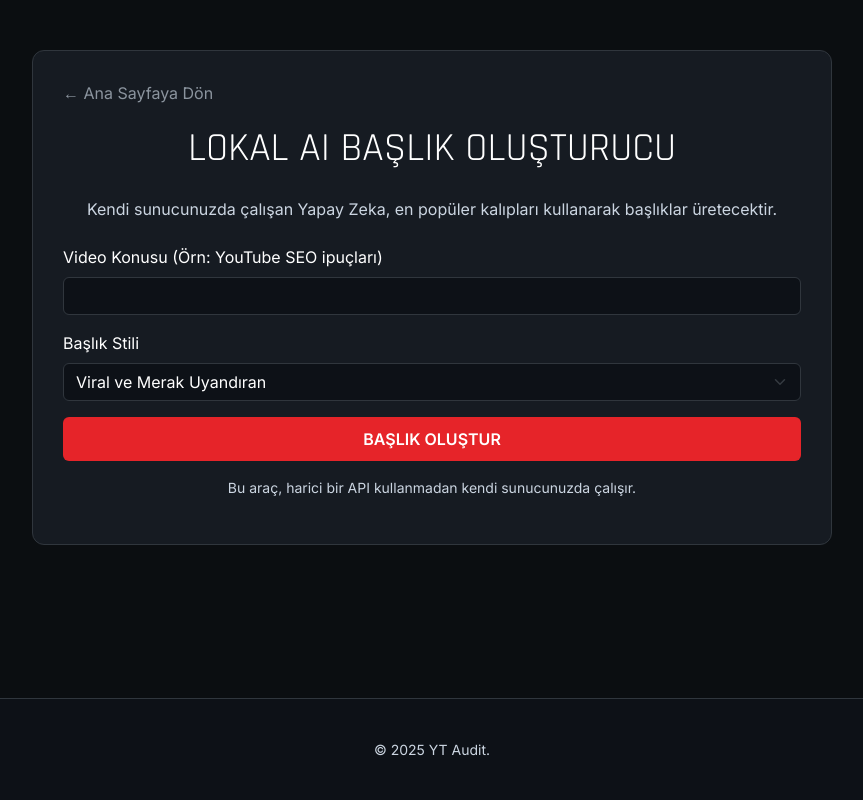
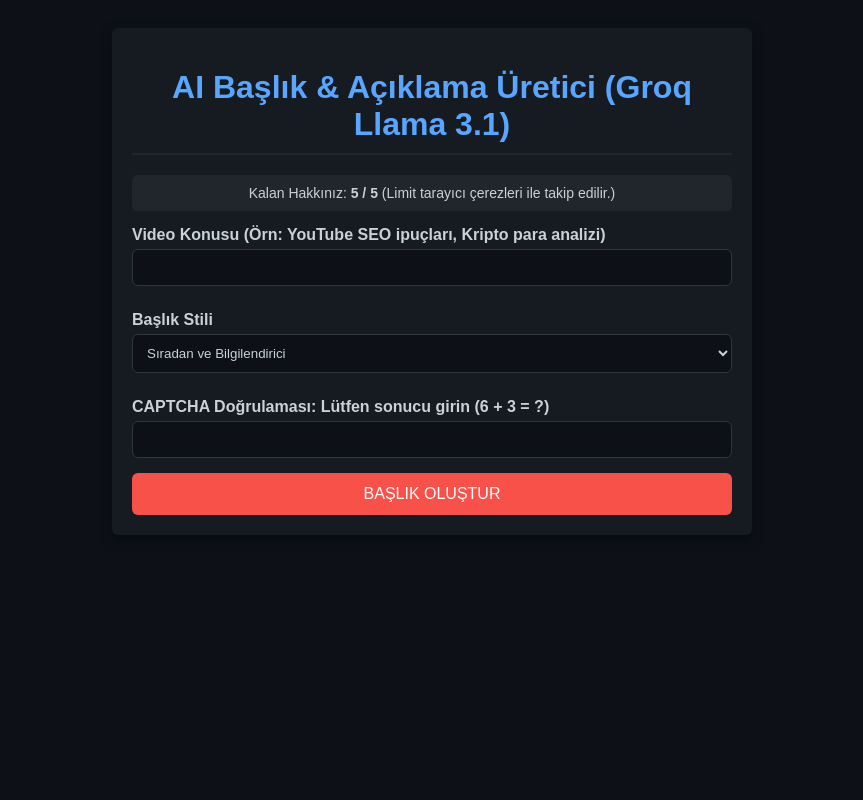
Before and after one commit to 2psgmvs86m-a11y/youtube-trend-analiz, a Flask app: page /araclar/ai-baslik in a window 1280 px wide. Shown: the whole page, without its empty margins (208-1071 px from the left). Run offline with Flask 3, Linux system fonts and the light colour scheme.

Commit message:
Update ai_tool.html

```diff
--- a/templates/ai_tool.html
+++ b/templates/ai_tool.html
@@ -3,97 +3,83 @@
 <head>
     <meta charset="UTF-8">
     <meta name="viewport" content="width=device-width, initial-scale=1.0">
-    <title>AI Başlık Oluşturucu - YT Audit</title>
-    <link href="https://cdn.jsdelivr.net/npm/bootstrap@5.3.0/dist/css/bootstrap.min.css" rel="stylesheet">
-    <link href="https://fonts.googleapis.com/css2?family=Rajdhani:wght@400;600;700&family=Inter:wght@300;400;600&display=swap" rel="stylesheet">
-    <link rel="stylesheet" href="https://cdnjs.cloudflare.com/ajax/libs/font-awesome/6.4.0/css/all.min.css">
+    <title>AI Başlık ve Açıklama Üretici</title>
     <style>
-        :root { --dark-bg: #0b0e11; --card-bg: #161b22; --accent: #e62429; --text-main: #ffffff; }
-        body { background-color: var(--dark-bg); color: var(--text-main); font-family: 'Inter', sans-serif; display: flex; flex-direction: column; min-height: 100vh; }
-        h1, h2, h3 { color: #ffffff !important; font-family: 'Rajdhani', sans-serif; text-transform: uppercase; }
-
-        /* DÜZELTME: GENEL OKUNABİLİRLİK */
-        .text-muted { color: #cbd5e1 !important; opacity: 1 !important; }
-        .form-label { color: #ffffff !important; } /* Label'lar beyaz olsun */
-
-        .main-container { max-width: 800px; margin: 50px auto; padding: 30px; background: #161b22; border: 1px solid #30363d; border-radius: 12px; flex: 1;}
-
-        /* FORM ALANLARI */
-        .form-control, .form-select {
-            background-color: #0d1117;
-            color: white;
-            border: 1px solid #30363d;
+        body { font-family: 'Arial', sans-serif; background-color: #0d1117; color: #c9d1d9; padding: 20px; }
+        .container { max-width: 600px; margin: auto; background-color: #161b22; padding: 20px; border-radius: 6px; box-shadow: 0 4px 12px rgba(0, 0, 0, 0.5); }
+        h1 { color: #58a6ff; border-bottom: 2px solid #21262d; padding-bottom: 10px; margin-bottom: 20px; text-align: center; }
+        form label { display: block; margin: 10px 0 5px; font-weight: bold; }
+        form input[type="text"], form select, form textarea {
+            width: 100%; padding: 10px; margin-bottom: 15px; border: 1px solid #30363d; border-radius: 6px; background-color: #0d1117; color: #c9d1d9; box-sizing: border-box;
         }
-        .form-control:focus, .form-select:focus { box-shadow: none; border-color: var(--accent); }
-
-        .btn-generate { background: var(--accent); border: none; color: white; font-weight: 700; padding: 10px 20px; }
-        .result-box { background: #0d1117; border: 1px solid #30363d; padding: 20px; border-radius: 8px; margin-top: 30px; }
-        .title-item { background: #21262d; padding: 10px; border-radius: 6px; margin-bottom: 8px; font-weight: 600; color: #f1f1f1; } /* BAŞLIK RENGİ */
-        .back-link { color: #8b949e; text-decoration: none; display: block; margin-bottom: 20px; }
-        .error-message { color: #e62429; padding: 15px; border: 1px solid #e62429; border-radius: 8px; margin-top: 20px; }
-        .result-heading { color: #10b981; }
-
-        footer { background-color: #0d1117; border-top: 1px solid #30363d; padding: 40px 0; margin-top: auto; }
-        .footer-link { color: #8b949e; margin: 0 10px; font-size: 0.9rem; transition: color 0.3s; }
-        .footer-link:hover { color: var(--accent); }
+        form button { background-color: #f85149; color: white; padding: 12px 20px; border: none; border-radius: 6px; cursor: pointer; font-size: 16px; width: 100%; transition: background-color 0.3s; }
+        form button:hover { background-color: #e5463f; }
+        .result-box { background-color: #21262d; padding: 15px; border-radius: 6px; margin-top: 20px; border-left: 5px solid #58a6ff; }
+        .result-box h3 { color: #58a6ff; margin-top: 0; }
+        .result-box pre { white-space: pre-wrap; word-wrap: break-word; background-color: #0d1117; padding: 10px; border-radius: 4px; border: 1px solid #30363d; }
+        .error-box { background-color: #3b1e1e; color: #f85149; padding: 15px; border-radius: 6px; margin-top: 20px; border: 1px solid #f85149; }
+        .usage-info { text-align: center; margin-bottom: 15px; padding: 10px; background-color: #21262d; border-radius: 6px; font-size: 14px; }
     </style>
 </head>
 <body>
+    <div class="container">
+        <h1>AI Başlık & Açıklama Üretici (Groq Llama 3.1)</h1>
 
-<div class="container">
-    <div class="main-container">
-        <a href="/" class="back-link">&larr; Ana Sayfaya Dön</a>
+        <div class="usage-info">
+            Kalan Hakkınız: <strong>{{ uses_left }} / {{ max_uses }}</strong> (Limit tarayıcı çerezleri ile takip edilir.)
+        </div>
 
-        <h1 class="mb-4 text-center">Lokal AI Başlık Oluşturucu</h1>
-        <p class="text-muted text-center mb-4">Kendi sunucunuzda çalışan Yapay Zeka, en popüler kalıpları kullanarak başlıklar üretecektir.</p>
+        {% if error %}
+            <div class="error-box">
+                <strong>Hata:</strong> {{ error }}
+            </div>
+        {% endif %}
 
-        <form method="POST">
-            <div class="mb-3">
-                <label for="topic" class="form-label">Video Konusu (Örn: YouTube SEO ipuçları)</label>
-                <input type="text" class="form-control" id="topic" name="topic" required value="{{ input_data.topic or '' }}">
+        {% if uses_left <= 0 and not ai_result %}
+             <div class="error-box" style="background-color: #0d1117; color: #58a6ff; border: 1px solid #58a6ff;">
+                <strong>Limit Doldu:</strong> Günlük kullanım limitinizi doldurdunuz.
             </div>
-            <div class="mb-3">
-                <label for="style" class="form-label">Başlık Stili</label>
-                <select class="form-select" id="style" name="style">
-                    <option value="Viral ve Merak Uyandıran" {% if input_data.style == 'Viral ve Merak Uyandıran' %}selected{% endif %}>Viral ve Merak Uyandıran</option>
-                    <option value="Eğitici ve Bilgilendirici" {% if input_data.style == 'Eğitici ve Bilgilendirici' %}selected{% endif %}>Eğitici ve Bilgilendirici</option>
-                    <option value="Listeleme ve Hızlı Tüketim" {% if input_data.style == 'Listeleme ve Hızlı Tüketim' %}selected{% endif %}>Listeleme ve Hızlı Tüketim</option>
+        {% else %}
+            <form method="POST">
+                <label for="topic">Video Konusu (Örn: YouTube SEO ipuçları, Kripto para analizi)</label>
+                <input type="text" id="topic" name="topic" value="{{ input_data.topic or '' }}" required>
+
+                <label for="style">Başlık Stili</label>
+                <select id="style" name="style" required>
+                    <option value="Sıradan ve Bilgilendirici" {% if input_data.style == 'Sıradan ve Bilgilendirici' %}selected{% endif %}>Sıradan ve Bilgilendirici</option>
                     <option value="Şok Edici ve Duygusal" {% if input_data.style == 'Şok Edici ve Duygusal' %}selected{% endif %}>Şok Edici ve Duygusal</option>
+                    <option value="Soru Soran ve Merak Uyandıran" {% if input_data.style == 'Soru Soran ve Merak Uyandıran' %}selected{% endif %}>Soru Soran ve Merak Uyandıran</option>
+                    <option value="Eğitici ve Rehber" {% if input_data.style == 'Eğitici ve Rehber' %}selected{% endif %}>Eğitici ve Rehber</option>
+                    <option value="Liste (Top List) Formatında" {% if input_data.style == 'Liste (Top List) Formatında' %}selected{% endif %}>Liste (Top List) Formatında</option>
                 </select>
+
+                <label for="captcha">CAPTCHA Doğrulaması: Lütfen sonucu girin ({{ captcha_question }})</label>
+                <input type="text" id="captcha" name="captcha_check" required>
+
+                <button type="submit">BAŞLIK OLUŞTUR</button>
+            </form>
+        {% endif %}
+
+
+        {% if ai_result and 'error' not in ai_result %}
+            <div class="result-box">
+                <h3>Üretilen Başlıklar (SEO Uyumlu)</h3>
+                <ul>
+                    {% for title in ai_result.titles %}
+                        <li>{{ title | safe }}</li>
+                    {% endfor %}
+                </ul>
+
+                <h3>Kısa Açıklama (Yaklaşık 50 Kelime)</h3>
+                <pre>{{ ai_result.description }}</pre>
             </div>
+        {% endif %}
 
-            <button type="submit" class="btn btn-generate w-100">BAŞLIK OLUŞTUR</button>
-
-            <p class="text-muted small text-center mt-3">Bu araç, harici bir API kullanmadan kendi sunucunuzda çalışır.</p>
-        </form>
-
-        {% if ai_result %}
-            <div class="result-box">
-                {% if ai_result.error %}
-                    <div class="error-message"><i class="fas fa-exclamation-triangle me-2"></i> **Hata:** {{ ai_result.error }}</div>
-                    <p class="text-muted small mt-2">Lokal Yapay Zeka motorunda bir sorun oluştu.</p>
-                {% else %}
-                    <h3 class="result-heading">Başlık Önerileri</h3>
-                    {% for title in ai_result.titles %}
-                        <div class="title-item">{{ title }}</div>
-                    {% endfor %}
-
-                    <h3 class="result-heading mt-4">Profesyonel Açıklama</h3>
-                    <pre style="white-space: pre-wrap; font-family: inherit; font-size: 0.9rem; color: #e2e8f0;">{{ ai_result.description }}</pre>
-
-                    <h3 class="result-heading mt-4 small">Motor Bilgisi</h3>
-                    <pre style="white-space: pre-wrap; font-family: inherit; font-size: 0.8rem; color: #8b949e;">{{ ai_result.raw }}</pre>
-                {% endif %}
+        {% if ai_result and 'error' in ai_result %}
+             <div class="error-box">
+                <strong>Hata:</strong> {{ ai_result.error }}
             </div>
         {% endif %}
     </div>
-</div>
-<footer>
-    <div class="container text-center">
-        <p class="text-muted small mb-0">&copy; 2025 YT Audit.</p>
-    </div>
-</footer>
-
-<script src="https://cdn.jsdelivr.net/npm/bootstrap@5.3.0/dist/js/bootstrap.bundle.min.js"></script>
 </body>
 </html>
```
